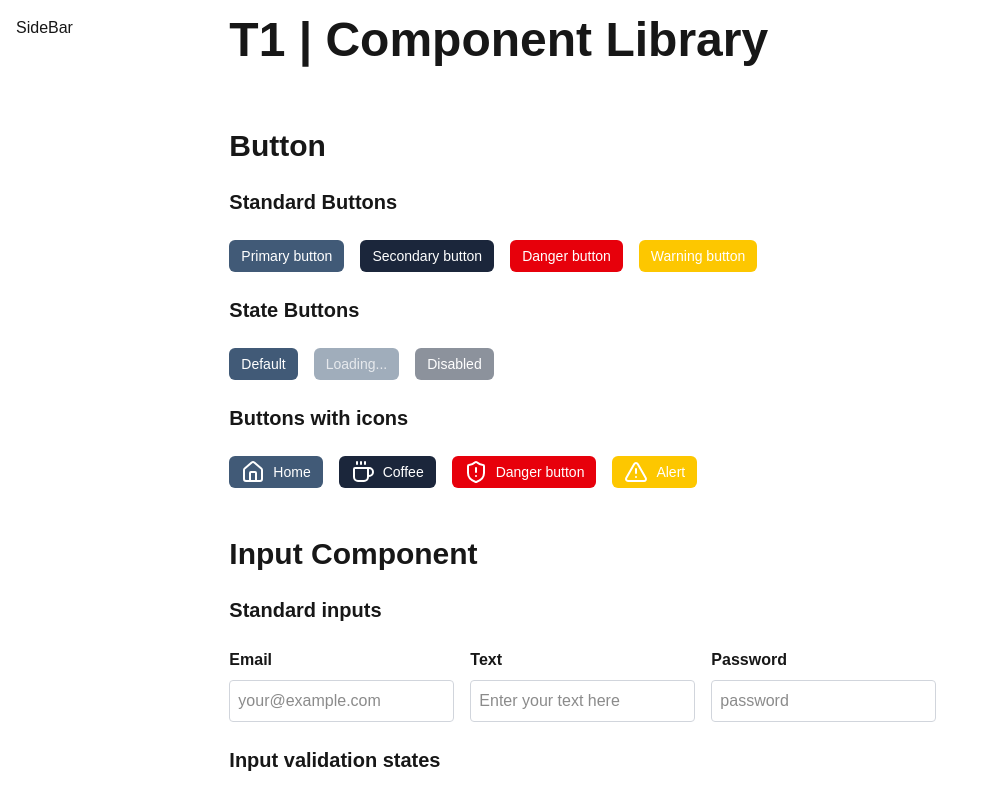
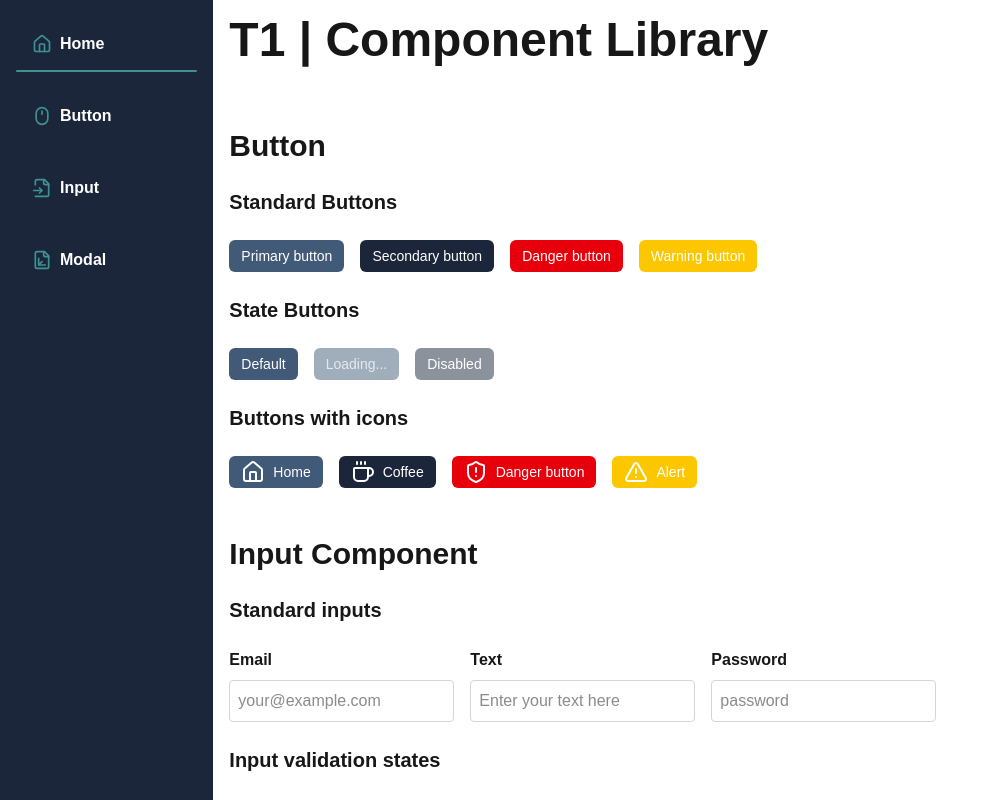
Before and after one commit to emiliodeleonhdez/t1-component-library, a Next.js app in the folder frontend/: page / in a window 1280 px wide. Shown: the whole page, without its empty margins (0-983 px from the left). Built offline with nearby package versions, Linux system fonts and the light colour scheme.

Commit message:
Chore: Added the sidebar

```diff
--- /dev/null
+++ b/frontend/src/app/components/atoms/Sidebar/SidebarItem.tsx
@@ -0,0 +1,43 @@
+"use client";
+import React from "react";
+import Link from "next/link";
+import { usePathname } from "next/navigation";
+
+type SidebarItemProps = {
+  href: string;
+  textColor: string;
+  icon: React.ReactNode;
+  title: string;
+  disabled?: boolean;
+};
+
+const SidebarItem: React.FC<SidebarItemProps> = ({
+  href,
+  textColor,
+  icon,
+  title,
+  disabled,
+}) => {
+  const pathname = usePathname();
+  const isActive = pathname === href;
+
+  return (
+    <Link
+      data-testid="sidebar-item"
+      href={disabled ? "#" : href}
+      className={`relative px-1 py-4 lg:p-4 font-bold flex items-center gap-2 justify-center lg:justify-start
+        ${textColor}
+        ${disabled ? "opacity-50 cursor-not-allowed" : "hover:opacity-80"}
+      `}
+    >
+      <div>{icon}</div>
+      <div className="hidden lg:block">{title}</div>
+
+      {isActive && (
+        <span className="absolute bottom-0 left-0 w-full h-[2px] bg-[#3e9392] rounded"></span>
+      )}
+    </Link>
+  );
+};
+
+export default SidebarItem;
--- a/frontend/src/app/components/organisms/SideBar.tsx
+++ b/frontend/src/app/components/organisms/SideBar.tsx
@@ -1,9 +1,35 @@
 "use client";
-import React from "react";
+import SidebarItem from "../atoms/Sidebar/SidebarItem";
+import { FileAxis3D, FileInput, HomeIcon, Mouse } from "lucide-react";
 
 const SideBar = () => {
   return (
-    <div className="p-2 flex flex-col lg:p-4 lg:w-1/6 h-screen">SideBar</div>
+    <div className="p-2 flex flex-col lg:p-4 lg:w-1/6 h-screen bg-brand-surface gap-4">
+      <SidebarItem
+        href="/"
+        textColor="text-white"
+        icon={<HomeIcon className="w-5 h-5" color="#3e9392" />}
+        title="Home"
+      />
+      <SidebarItem
+        href="/button-page"
+        textColor="text-white"
+        icon={<Mouse className="w-5 h-5" color="#3e9392" />}
+        title="Button"
+      />
+      <SidebarItem
+        href="/input-page"
+        textColor="text-white"
+        icon={<FileInput className="w-5 h-5" color="#3e9392" />}
+        title="Input"
+      />
+      <SidebarItem
+        href="/modal-page"
+        textColor="text-white"
+        icon={<FileAxis3D className="w-5 h-5" color="#3e9392" />}
+        title="Modal"
+      />
+    </div>
   );
 };
 
```
